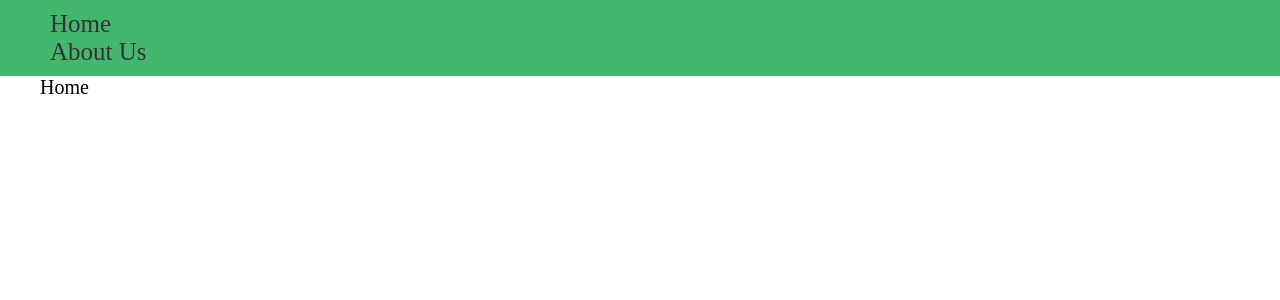
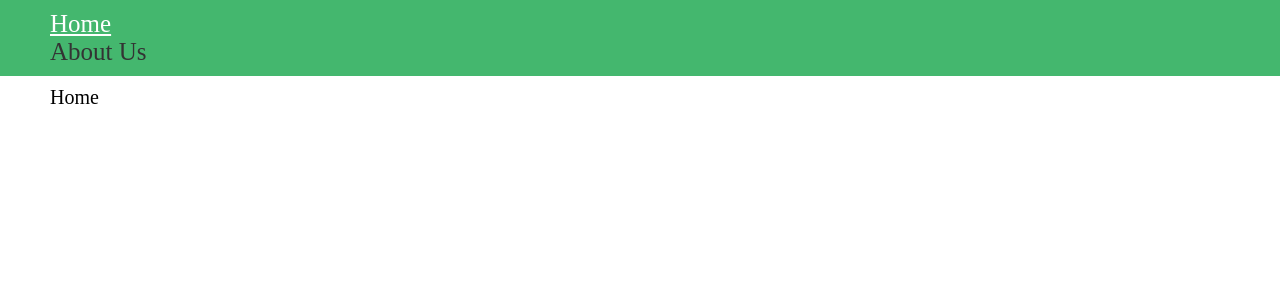
Before and after one commit to MOONcitizenX/react-stage3, a React (Vite) app: page / in a window 1280 px wide. Shown: the top 300 px of the page. Built offline with nearby package versions, Linux system fonts and the light colour scheme.

Commit message:
fix: replace Links with NavLinks in header

```diff
--- a/src/components/Header.module.css
+++ b/src/components/Header.module.css
@@ -4,7 +4,6 @@
 }
 
 .nav {
-  padding: 10px;
   font-size: 2.5rem;
 }
 
@@ -14,9 +13,9 @@
 }
 
 .nav-link {
-  transition: all 0.3s ease-in-out;
+  transition: color 0.2s ease-in-out;
 }
 
 .nav-link:hover {
-  text-shadow: 1px 1px 1px var(--text-color);
+  text-decoration: underline;
 }
--- a/src/components/Header.tsx
+++ b/src/components/Header.tsx
@@ -1,5 +1,5 @@
 import React, { Component } from 'react';
-import { Link } from 'react-router-dom';
+import { NavLink } from 'react-router-dom';
 import s from './Header.module.css';
 
 export default class Header extends Component {
@@ -10,14 +10,14 @@ export default class Header extends Component {
           <nav className={s.nav}>
             <ul className={s.navList}>
               <li className={s.navItem}>
-                <Link to="/" className={s.navLink}>
+                <NavLink to="/" className={s.navLink}>
                   Home
-                </Link>
+                </NavLink>
               </li>
               <li className={s.navItem}>
-                <Link to="/about" className={s.navLink}>
+                <NavLink to="/about" className={s.navLink}>
                   About Us
-                </Link>
+                </NavLink>
               </li>
             </ul>
           </nav>
--- a/src/components/Layout.tsx
+++ b/src/components/Layout.tsx
@@ -7,9 +7,9 @@ export default class Layout extends Component {
     return (
       <>
         <Header />
-        <div className="container">
+        <main className="container">
           <Outlet />
-        </div>
+        </main>
       </>
     );
   }
--- a/src/index.css
+++ b/src/index.css
@@ -1,6 +1,7 @@
 :root {
   --mw: 1200px;
   --text-color: #333333;
+  --text-secondary-color: #201e3b;
   --bg-color: #44b76e;
   --fz: 10px;
   --dark-red-color: #b63d44;
@@ -35,4 +36,10 @@ ul {
   width: 100%;
   max-width: var(--mw);
   margin: 0 auto;
+  padding: 10px;
 }
+
+.active {
+  color: #fff;
+  text-decoration: underline;
+}
```
